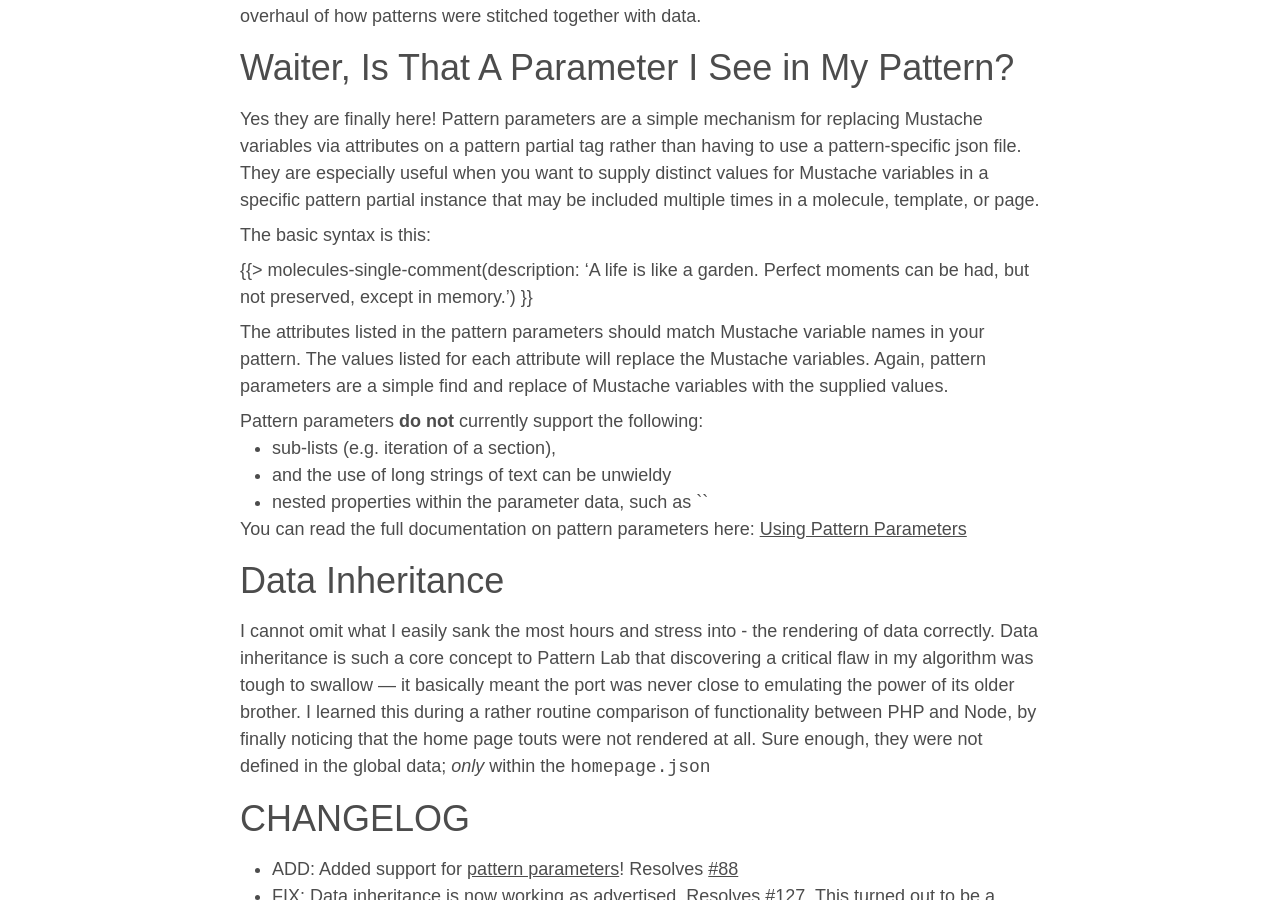
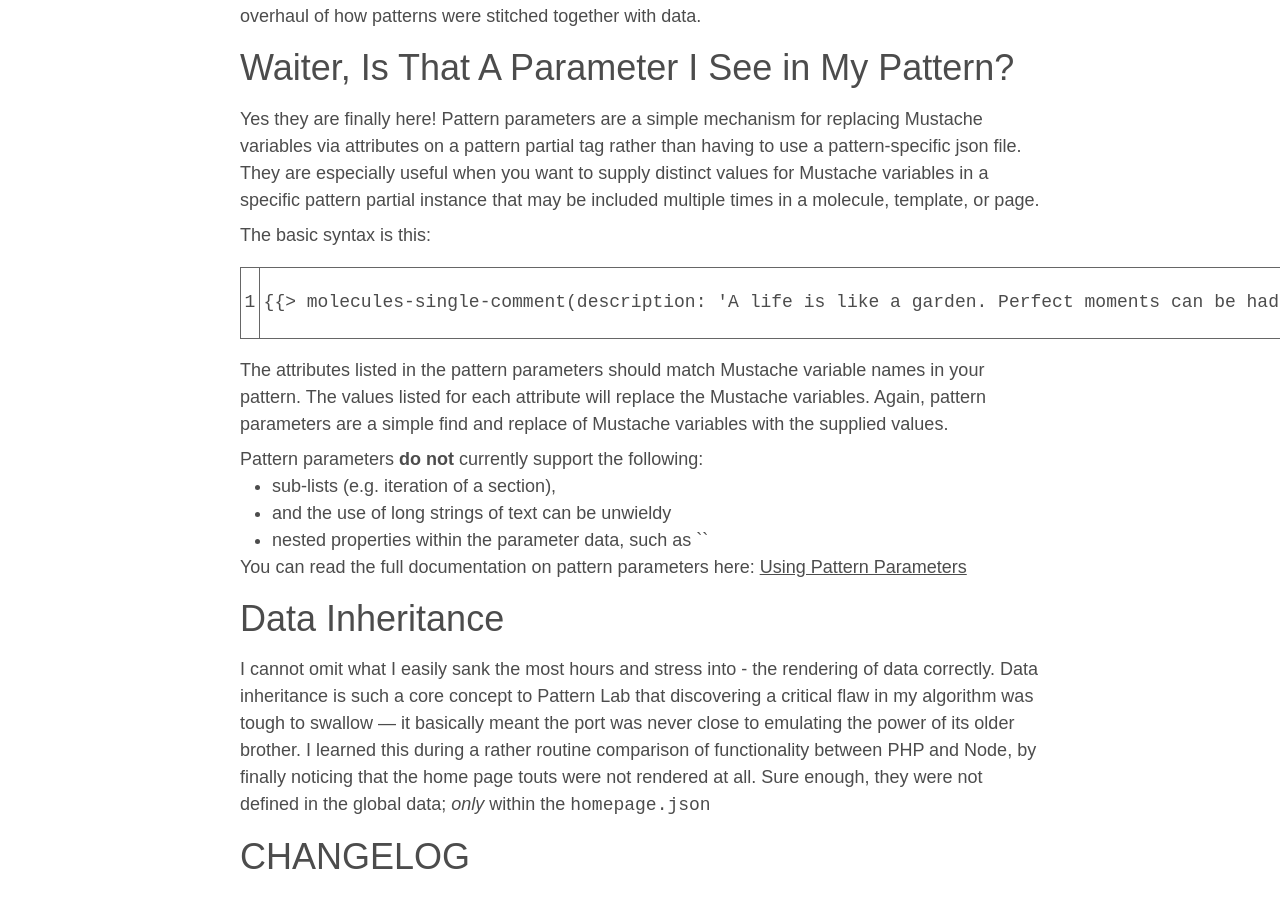
Before and after one commit to bmuenzenmeyer/bmuenzenmeyer.github.io, a Jekyll site: the page built from _posts/2015-8-1-pattern-lab-node-0-10-0-released.md, in a window 1280 px wide and 900 px high, scrolled down 356 px. Built offline with Jekyll 4.4.1, drawn with Linux system fonts in a browser that asks for light colours; comment, search, counter and statistics services are not loaded.

Commit message:
raw with syntax?

```diff
--- a/_posts/2015-8-1-pattern-lab-node-0-10-0-released.md
+++ b/_posts/2015-8-1-pattern-lab-node-0-10-0-released.md
@@ -20,11 +20,13 @@
 
 The basic syntax is this:
 
+{% highlight html linenos %}
 {% raw %}
 
 {{> molecules-single-comment(description: 'A life is like a garden. Perfect moments can be had, but not preserved, except in memory.') }}
 
 {% endraw %}
+{% endhighlight %}
 
 The attributes listed in the pattern parameters should match Mustache variable names in your pattern. The values listed for each attribute will replace the Mustache variables. Again, pattern parameters are a simple find and replace of Mustache variables with the supplied values.
 
```
